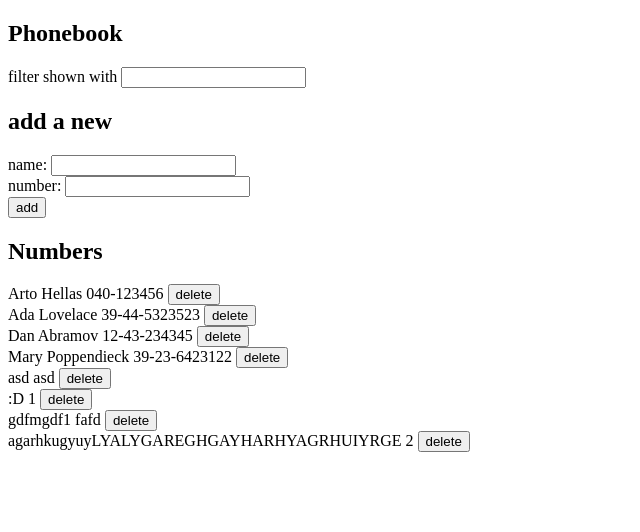
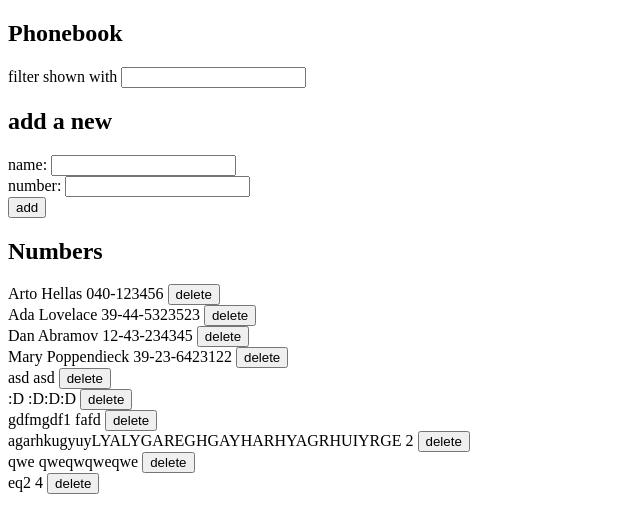
Before and after one commit to kizaski/FullStackOpen1, a React (Create React App) app in the folder part2/phonebook/: page / in a window 1280 px wide. Shown: the top 532 px of the page, without its empty margins (0-640 px from the left). Built offline with nearby package versions, Linux system fonts and the light colour scheme; data requests are answered from the project's data file.

Commit message:
i give up

```diff
--- a/part2/phonebook/db.json
+++ b/part2/phonebook/db.json
@@ -27,7 +27,7 @@
     },
     {
       "name": ":D",
-      "number": "1",
+      "number": ":D:D:D",
       "id": 6
     },
     {
@@ -39,6 +39,16 @@
       "name": "agarhkugyuyLYALYGAREGHGAYHARHYAGRHUIYRGE",
       "number": "2",
       "id": 9
+    },
+    {
+      "name": "qwe",
+      "number": "qweqwqweqwe",
+      "id": 10
+    },
+    {
+      "name": "eq2",
+      "number": "4",
+      "id": 11
     }
   ]
 }
--- a/part2/phonebook/src/components/PersonForm.js
+++ b/part2/phonebook/src/components/PersonForm.js
@@ -14,15 +14,19 @@ const PersonForm = ( props ) =>
     if ( props.persons.every( p => p.name !== newName ) )
     {
       props.setPersons( [ ...props.persons, newPerson ] )
-      personService.create( newPerson ).then( response => { console.log( response ) } )
+      personService.create( newPerson ) //.then( response => { console.log( response ) } )
     }
     else
     {
-      //edit
-      // alert( `${ newName } is already added to the phonebook` )
-      if ( window.confirm( `${ props.persons.name } is laready added to the phonebook. Replace the old one?` ) )
+      const dupe = props.persons.find( p => p.name == newName )
+
+      if ( window.confirm( `${ dupe.name } is already added to the phonebook. Replace the old one?` ) )
       {
-        personService.update( props.persons.id, newPerson )
+        personService.update( dupe.id, newPerson ).then( response =>
+        {
+          console.log( response )
+        } )
+        // props.persons.splice( props.persons.indexOf( dupe ), 1, dupe. )
       }
     }
   }
```
